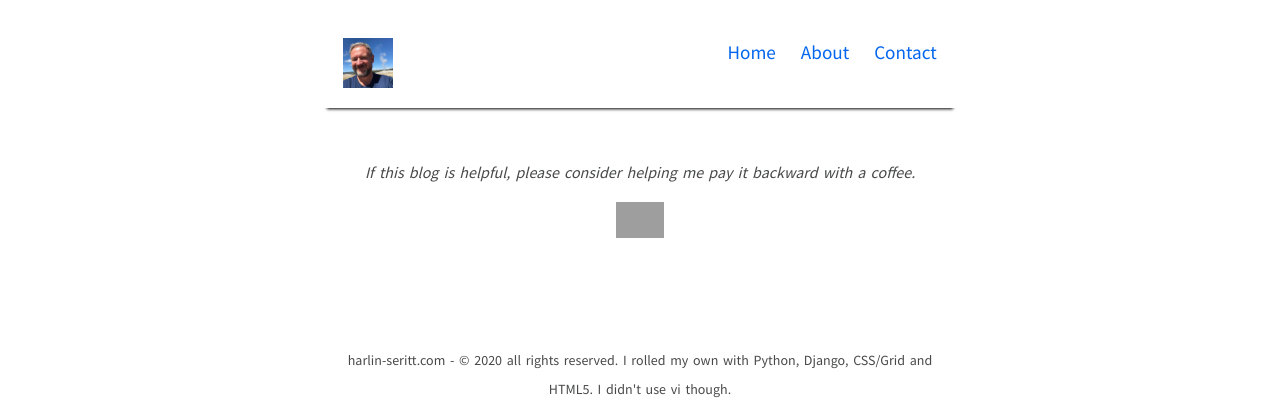
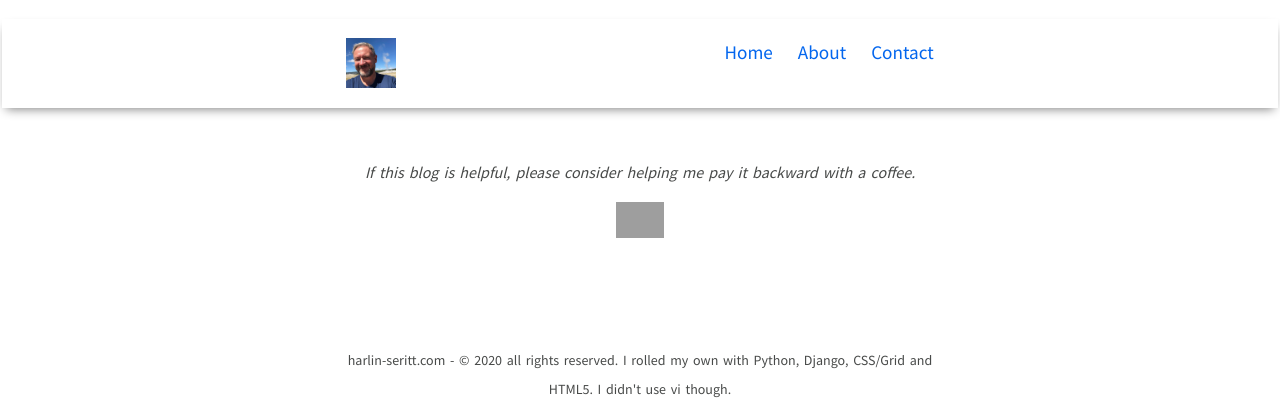
Before and after one commit to hseritt/django-blog-2, a Django app: template blog/templates/blog/base.html in a window 1280 px wide. Shown: the top 420 px of the page. Run offline with Django 3.2, Linux system fonts and the light colour scheme; the template is opened without the code that fills it, so the values that code supplies are empty; grey boxes are pictures that could not be loaded.

Commit message:
CSS cleanup

```diff
--- a/static/css/styles.css
+++ b/static/css/styles.css
@@ -1,5 +1,5 @@
 html {
-  /* scroll-behavior: smooth; */
+
 }
 
 body {
@@ -55,17 +55,17 @@ pre {
 .header {
   display: grid;
   grid-template-columns: 1fr 1fr;
-  /* grid-template-columns: auto-fit, 1fr 1fr; */
-  /* grid-template-columns: repeat( auto-fit, minmax(150px, 1fr) ); */
   padding: 1em;
   background-color: white;
   position: sticky;
   top: 0;
   background-color: white;
-  -webkit-box-shadow: 0 4px 3px -3px black;
-  -moz-box-shadow: 0 3px 3px -3px black;
-  box-shadow: 0 4px 3px -3px black;
-  /* min-width: 150px; */
+
+  -webkit-box-shadow: 0 5px 10px -4px gray;
+  -moz-box-shadow: 0 5px 10px -4px gray;
+  box-shadow: 0 5px 10px -4px gray;
+  margin-left: -50.9%;
+  margin-right: -50.9%;
 }
 
 .header-icon {
@@ -76,14 +76,15 @@ pre {
   display: grid;
   align-items: start;
   justify-items: start;
+  margin-left: 52.5%;
 }
 
 .navigation {
   display: grid;
   align-items: start;
-  /*justify-items: start;*/
   justify-content: end;
   grid-column-gap: 1em;
+  margin-right: 52.5%;
 }
 
 .nav-item {
@@ -93,7 +94,6 @@ pre {
 .intro {
   display: grid;
   grid-template-columns: 50% 5% 45%;
-  /*grid-template-columns: repeat( auto-fit, minmax(200px, 1fr) );*/
   grid-gap: 1em;
   margin-top: 50px;
   margin-left: 2%;
```
